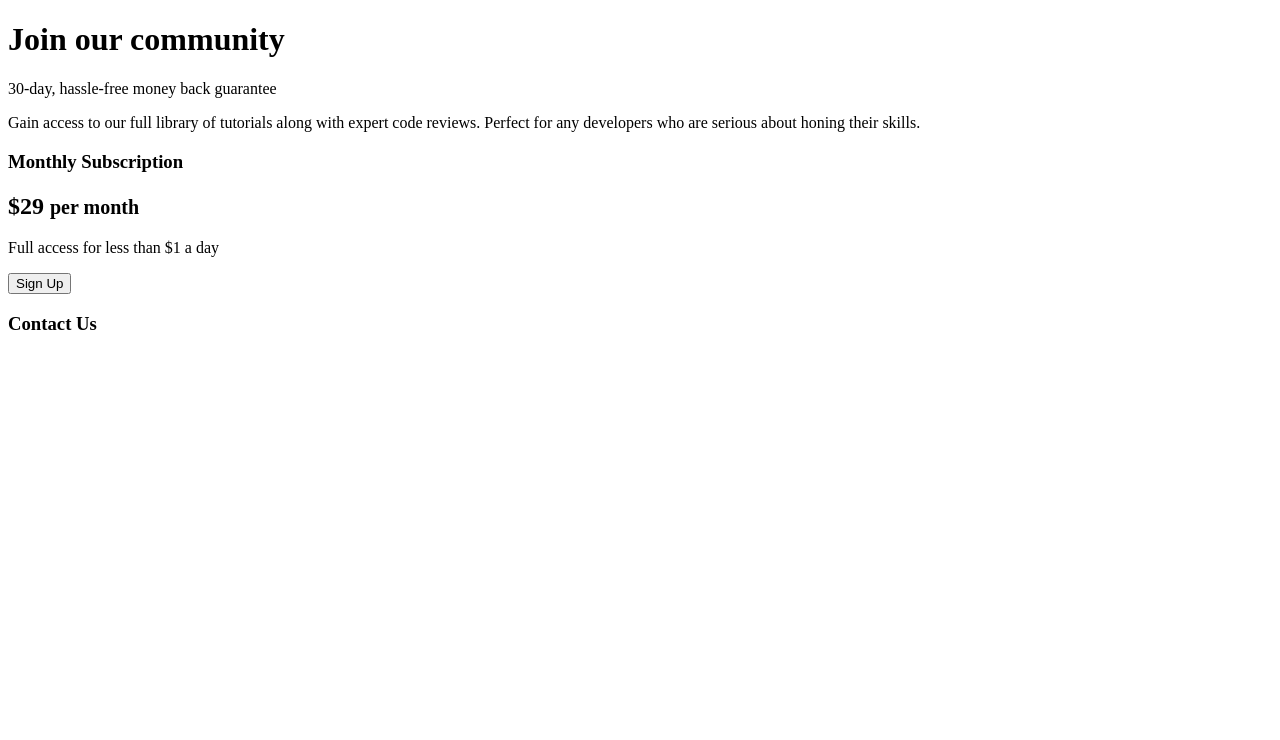
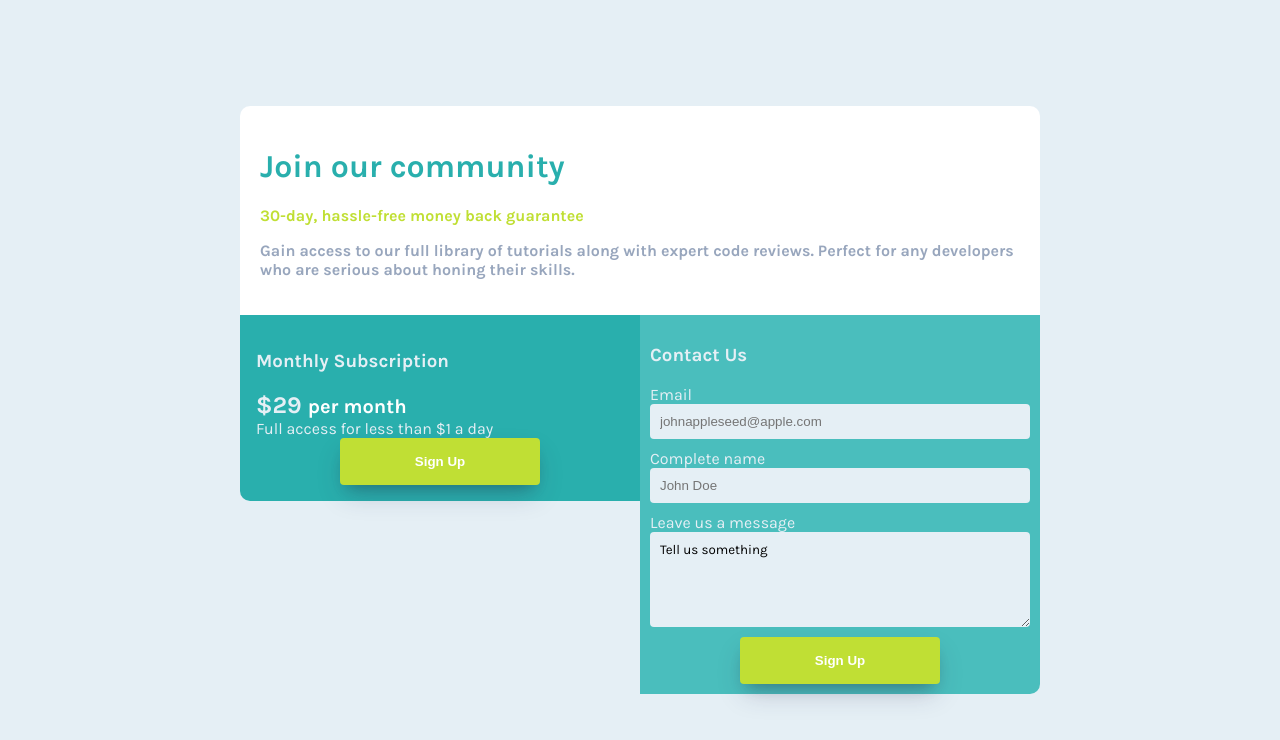
Before and after one commit to duchness/clase-html-forms, a plain HTML site: page index.html in a window 1280 px wide. Drawn offline with Linux system fonts and the light colour scheme.

Commit message:
added styles

```diff
--- a/index.html
+++ b/index.html
@@ -1,18 +1,21 @@
 <!DOCTYPE html>
 <html lang="en">
+
 <head>
   <meta charset="UTF-8">
-  <meta name="viewport" content="width=device-width, initial-scale=1.0"> <!-- displays site properly based on user's device -->
+  <meta name="viewport" content="width=device-width, initial-scale=1.0">
+  <!-- displays site properly based on user's device -->
   <link rel="preconnect" href="https://fonts.googleapis.com">
   <link rel="preconnect" href="https://fonts.gstatic.com" crossorigin>
   <link href="https://fonts.googleapis.com/css2?family=Karla:wght@400;700&display=swap" rel="stylesheet">
   <link rel="icon" type="image/png" sizes="32x32" href="./images/favicon-32x32.png">
-  <link href="styles.css" rel="styleSheet"/>
+  <link href="styles.css" rel="styleSheet" />
 
   <title>Frontend Mentor | Single Price Grid Component</title>
 
   <!-- Feel free to remove these styles or customise in your own stylesheet 👍 -->
 </head>
+
 <body>
 
   <main class="container">
@@ -41,15 +44,26 @@
           <p>
             Full access for less than &dollar;1 a day
           </p>
-      </div>
 
           <div class="center-container">
             <button class="btn-login">Sign Up</button>
           </div>
         </div>
+      </div>
 
       <div class="form-container">
         <h3>Contact Us</h3>
+        <form>
+          <label>Email</label>
+          <input class="input-form" placeholder="johnappleseed@apple.com" type="email" id="email" name="email" />
+          <label>Complete name</label>
+          <input class="input-form" placeholder="John Doe" type="text" id="name" name="name">
+          <label>Leave us a message</label>
+          <textarea class="input-form" rows="5" cols="50">Tell us something</textarea>
+          <div class="center-container">
+            <button class="btn-login">Sign Up</button>
+          </div>
+        </form>
       </div>
 
     </div>
@@ -58,4 +72,5 @@
 
 
 </body>
+
 </html>
--- /dev/null
+++ b/styles.css
@@ -0,0 +1,146 @@
+:root {
+  --cyan: #4abebd;
+  --cyan-dark: #29afad;
+  --bright: hsl(71, 73%, 54%);
+  --light-gray: hsl(204, 43%, 93%);
+  --grayish-blue: hsl(218, 22%, 67%);
+}
+
+html {
+  font-size: 100%;
+  box-sizing: border-box;
+  background-color: var(--light-gray);
+}
+
+*,
+*:before,
+*:after {
+  box-sizing: inherit;
+}
+
+body {
+  margin: 0;
+  padding: 0;
+  font-family: "Karla", sans-serif;
+}
+
+h3,
+h2 {
+  color: var(--light-gray);
+}
+
+.container {
+  display: flex;
+  flex-direction: column;
+  align-items: center;
+  justify-content: center;
+  min-height: 100vh;
+}
+
+.container-body,
+.container-header {
+  /* width: 400px; */
+}
+
+.container-header {
+  background-color: #fff;
+  padding: 20px;
+  border-radius: 10px 10px 0 0;
+  width: 800px;
+}
+
+.container-body {
+  display: flex;
+  justify-content: center;
+}
+
+.login-subscription-info {
+  background-color: var(--cyan-dark);
+  width: 400px;
+  padding: 10px;
+  border-radius: 0 0 0 10px;
+  padding-bottom: 30px;
+}
+
+.login-subscription p,
+h2 {
+  margin: 0;
+  color: var(--light-gray);
+}
+
+.login-subscription-info {
+  padding: 16px;
+}
+
+.form-container {
+  background-color: var(--cyan);
+  width: 400px;
+  padding: 10px;
+  border-radius: 0 0 10px 0;
+}
+
+.btn-login {
+  width: 200px;
+  background-color: var(--bright);
+  color: #fff;
+  padding: 16px;
+  border: none;
+  cursor: pointer;
+  font-weight: bold;
+  border-radius: 4px;
+  box-shadow: rgba(50, 50, 93, 0.25) 0px 13px 27px -5px,
+    rgba(0, 0, 0, 0.3) 0px 8px 16px -8px;
+}
+
+.btn-login:hover {
+  opacity: 0.8;
+}
+
+.btn-login:active {
+  transform: translateY(2px);
+}
+
+small {
+  color: #fff;
+}
+
+h1 {
+  color: var(--cyan-dark);
+}
+
+.container-header p {
+  color: var(--bright);
+  font-weight: bold;
+}
+
+.container-header :last-child {
+  color: var(--grayish-blue);
+}
+
+.form-container form {
+  display: flex;
+  flex-direction: column;
+  justify-content: center;
+}
+
+.input-form {
+  width: 100%;
+  padding: 10px;
+  border-radius: 4px;
+  border: none;
+  background-color: var(--light-gray);
+  margin-bottom: 10px;
+}
+
+label {
+  color: var(--light-gray);
+}
+
+textarea {
+  font-family: "Karla", sans-serif;
+}
+
+.center-container {
+  display: flex;
+  justify-content: center;
+}
```
Also changed, not shown: 1 other file. Lines whose indentation alone changed are shown as unchanged.
